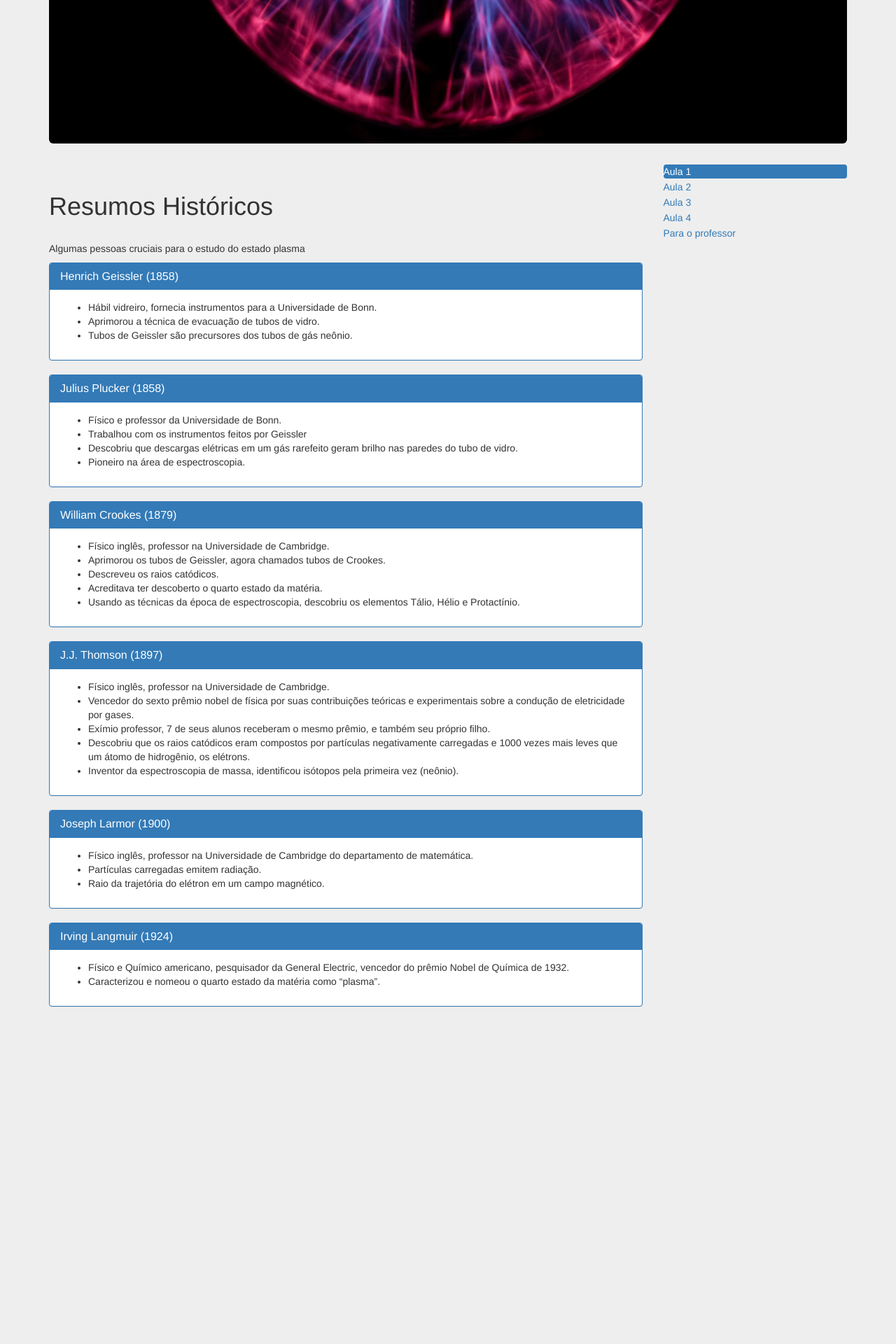
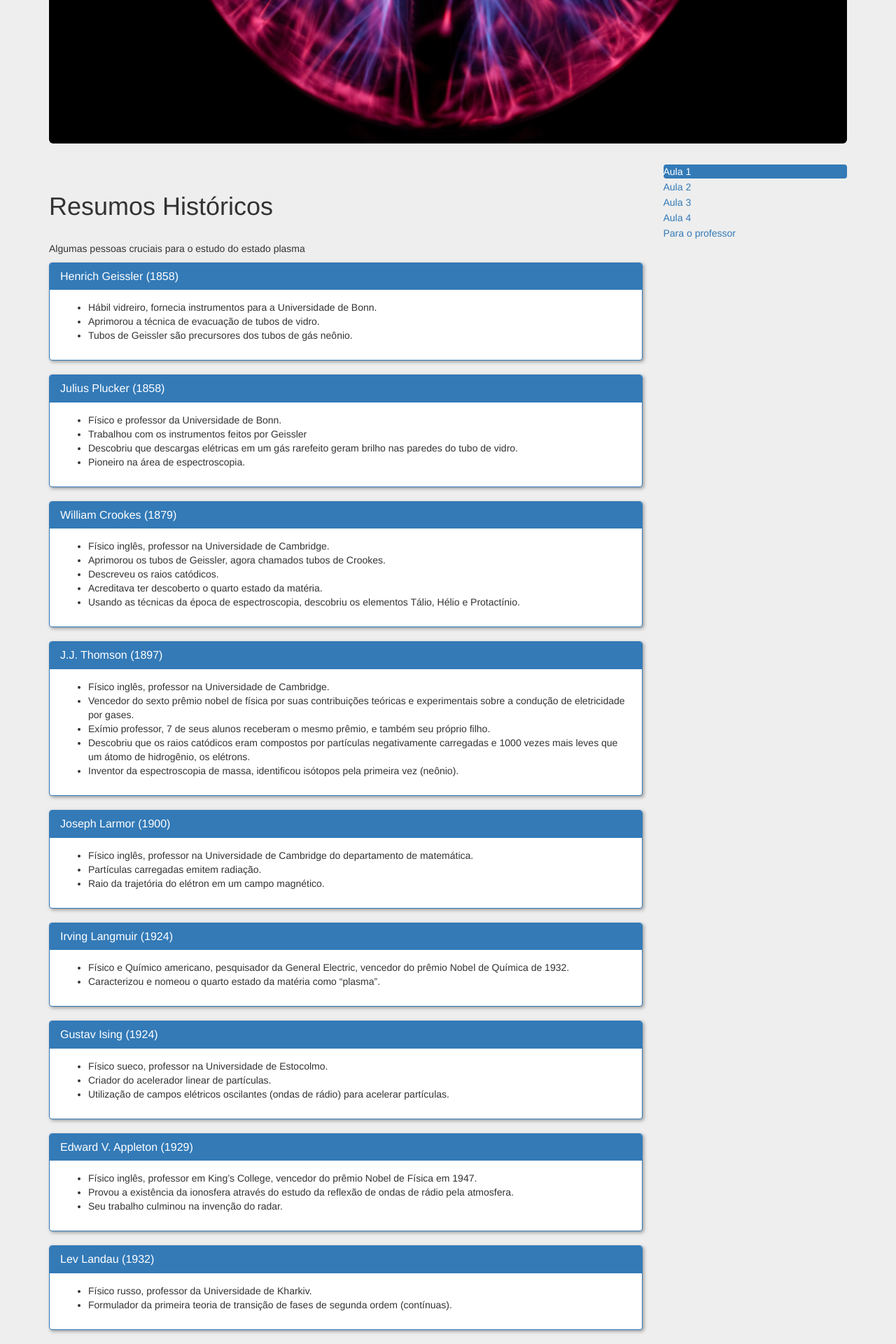
Before and after one commit to RodrigoPacios/mrpacios1, a Jekyll site: the page built from PlasmaPhysics.html, in a window 1280 px wide. Shown: the part 717-2637 px from the top of the page at 70% size. Built offline with Jekyll 4.4.1, drawn with Linux system fonts in a browser that asks for light colours; nearby versions of some CDN libraries; before the commit the page ends 2175 px from its top, so only the background shows below that.

Commit message:
box shadow

```diff
--- a/PlasmaPhysics.html
+++ b/PlasmaPhysics.html
@@ -105,6 +105,44 @@ layout: plasma
   			</div>
 		</div>
 
+		<div class="panel panel-primary">
+  			<div class="panel-heading">
+    			<h3 class="panel-title">Gustav Ising (1924)</h3>
+  			</div>
+  			<div class="panel-body">
+    			<ul>
+					<li>Físico sueco, professor na Universidade de Estocolmo.</li>
+					<li>Criador do acelerador linear de partículas.</li>
+					<li>Utilização de campos elétricos oscilantes (ondas de rádio) para acelerar partículas.</li>
+				</ul>
+  			</div>
+		</div>
+
+		<div class="panel panel-primary">
+  			<div class="panel-heading">
+    			<h3 class="panel-title">Edward V. Appleton (1929)</h3>
+  			</div>
+  			<div class="panel-body">
+    			<ul>
+					<li>Físico inglês, professor em King’s College, vencedor do prêmio Nobel de Física em 1947.</li>
+					<li>Provou a existência da ionosfera através do estudo da reflexão de ondas de rádio pela atmosfera.</li>
+					<li>Seu trabalho culminou na invenção do radar.</li>
+				</ul>
+  			</div>
+		</div>
+
+		<div class="panel panel-primary">
+  			<div class="panel-heading">
+    			<h3 class="panel-title">Lev Landau (1932)</h3>
+  			</div>
+  			<div class="panel-body">
+    			<ul>
+					<li>Físico russo, professor da Universidade de Kharkiv.</li>
+					<li>Formulador da primeira teoria de transição de fases de segunda ordem (contínuas).</li>
+				</ul>
+  			</div>
+		</div>
+
 
 	</div>
 
--- a/css/plasma.css
+++ b/css/plasma.css
@@ -27,3 +27,7 @@ col-md-3 {
 		width: 15.5%;
 
 }
+
+.panel-primary{
+	box-shadow: 2px 2px 5px #999999;
+}
```
